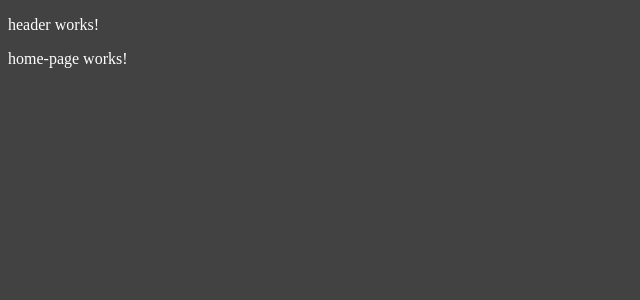
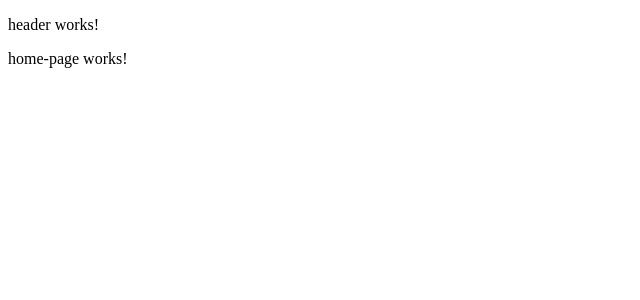
Before and after one commit to matheusbc97/portfolio-angular, an Angular app: page /home in a window 1280 px wide. Shown: the top 300 px of the page, without its empty margins (0-640 px from the left). Built offline with nearby package versions, Linux system fonts and the light colour scheme.

Commit message:
Revert "feat: intall tailwind"
This reverts commit 38854551c41b6edc8cbe99f126b53a242be3fe5f.

```diff
--- a/package.json
+++ b/package.json
@@ -27,15 +27,12 @@
     "@angular/cli": "~15.2.5",
     "@angular/compiler-cli": "^15.2.0",
     "@types/jasmine": "~4.3.0",
-    "autoprefixer": "^10.4.14",
     "jasmine-core": "~4.5.0",
     "karma": "~6.4.0",
     "karma-chrome-launcher": "~3.1.0",
     "karma-coverage": "~2.2.0",
     "karma-jasmine": "~5.1.0",
     "karma-jasmine-html-reporter": "~2.0.0",
-    "postcss": "^8.4.21",
-    "tailwindcss": "^3.3.1",
     "typescript": "~4.9.4"
   }
 }
--- a/src/styles.scss
+++ b/src/styles.scss
@@ -1,8 +1 @@
 /* You can add global styles to this file, and also import other style files */
-html {
-    background-color: #424242;
-}
-
-p {
-    color: white;
-}
```
Also changed, not shown: tailwind.config.js (deleted, +0 -10 lines), 2 other files (tests, documents, lock files or other folders).
